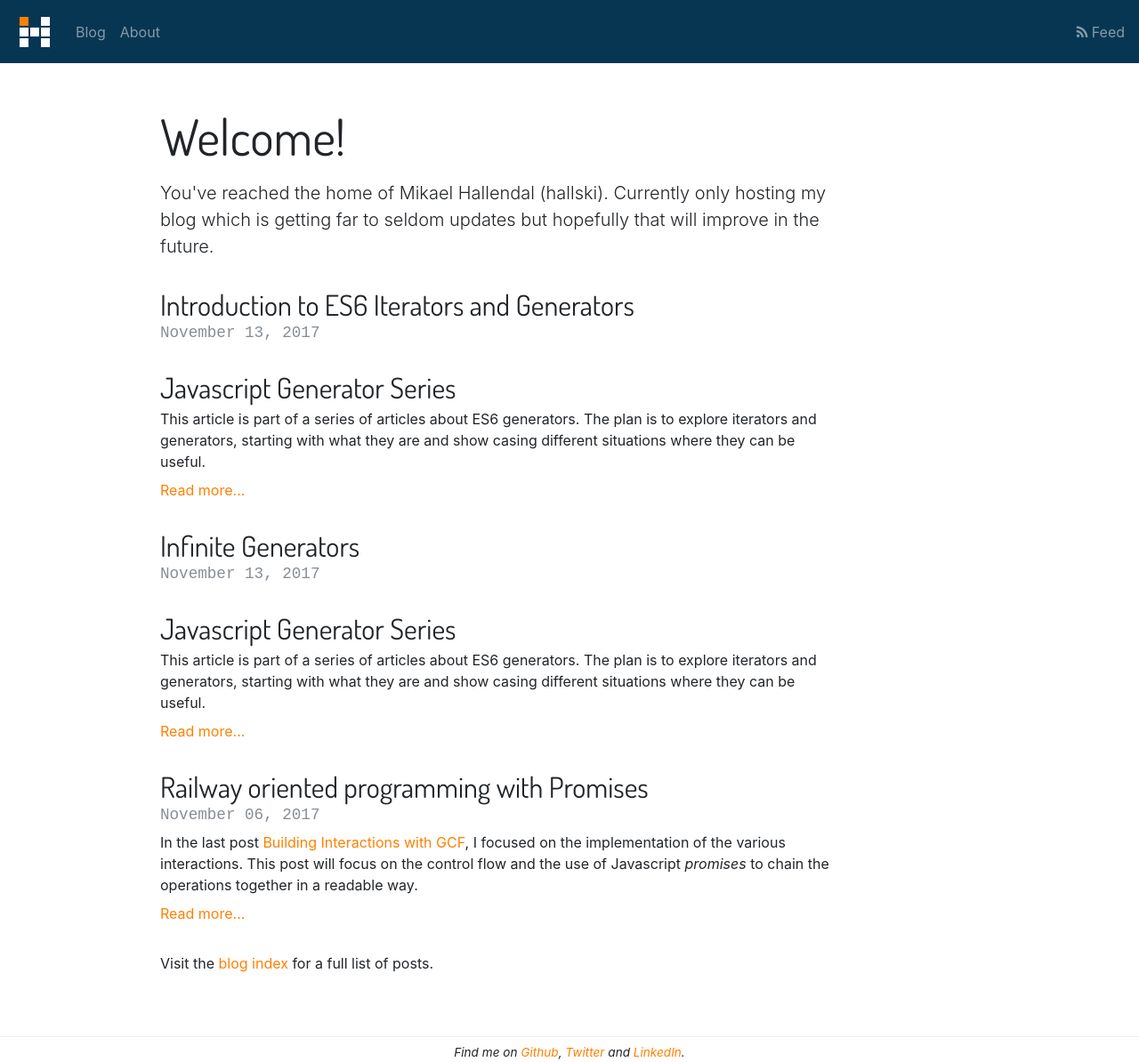
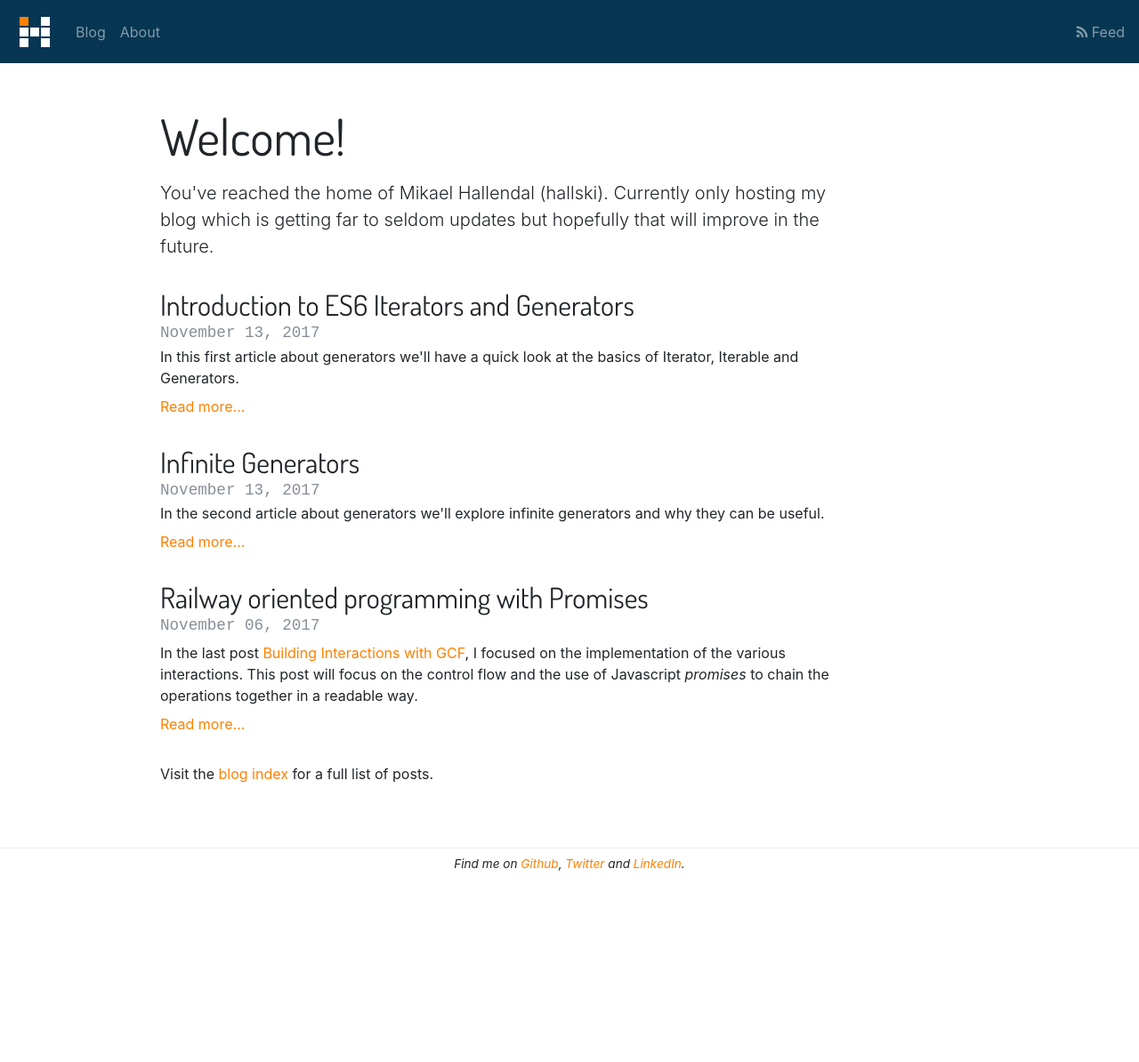
Before and after one commit to hallski/hallski.github.io, a Jekyll site: the page built from index.html, in a window 1280 px wide. Shown: the whole page at 89% size. Built offline with Jekyll 4.4.1, drawn with Linux system fonts in a browser that asks for light colours; nearby versions of some CDN libraries; after the commit the page ends 981 px from its top, so only the background shows below that.

Commit message:
Add excerpts

```diff
--- a/_posts/2017-11-13-infinite-generators.markdown
+++ b/_posts/2017-11-13-infinite-generators.markdown
@@ -7,7 +7,7 @@ tags:
 - javascript
 - generators
 - es6
-excerpt:
+excerpt: In the second article about generators we'll explore infinite generators and why they can be useful.
 ---
 ## Javascript Generator Series
 This article is part of a series of articles about ES6 generators. The plan is to explore iterators and generators, starting with what they are and show casing different situations where they can be useful.
--- a/_posts/2017-11-13-intro-to-es6-iter-and-generators.markdown
+++ b/_posts/2017-11-13-intro-to-es6-iter-and-generators.markdown
@@ -7,7 +7,7 @@ tags:
 - javascript
 - generators
 - es6
-excerpt:
+excerpt: In this first article about generators we'll have a quick look at the basics of Iterator, Iterable and Generators.
 ---
 
 ## Javascript Generator Series
```
